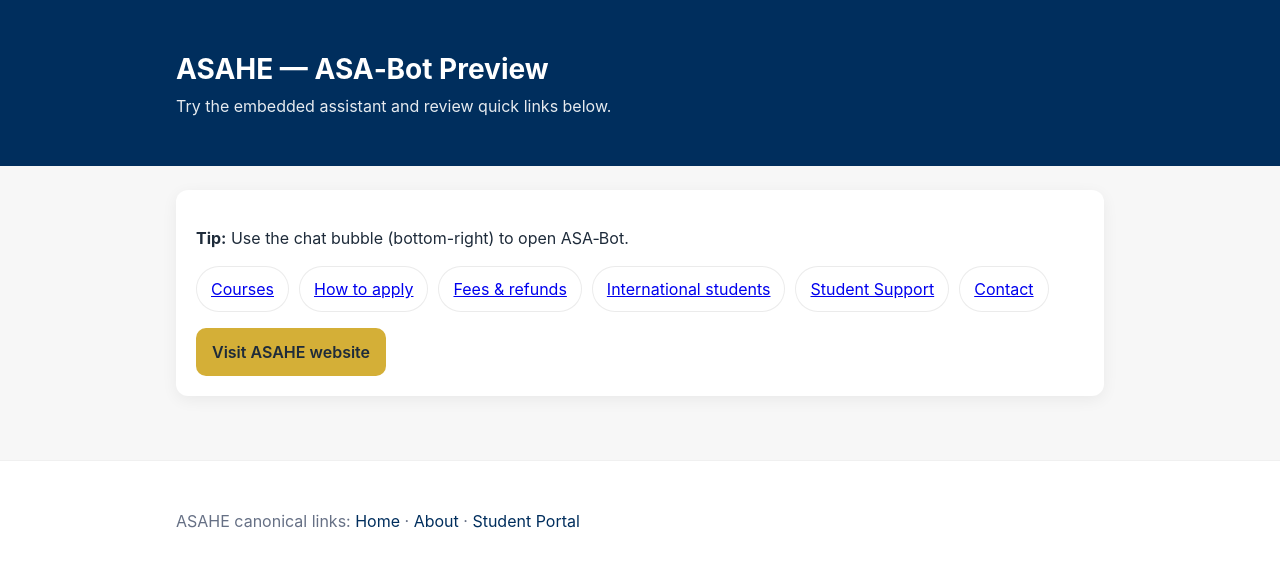
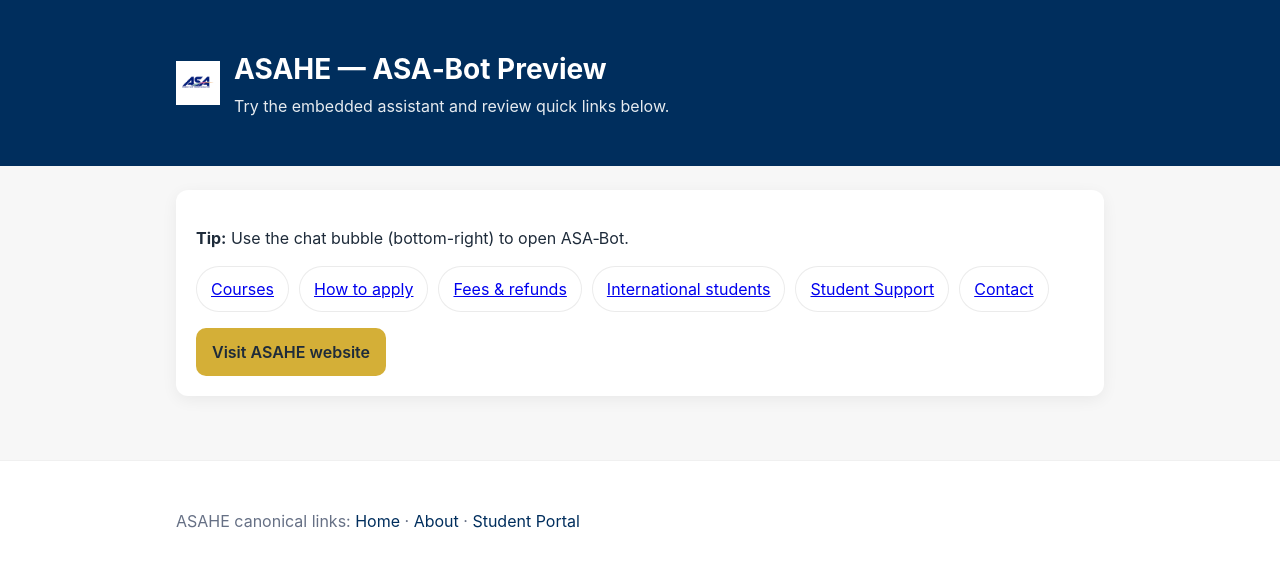
Before and after one commit to bardan8586/ASA-Chatbot, a plain HTML site: page index.html in a window 1280 px wide. Drawn offline with Linux system fonts and the light colour scheme; a script that the page names is missing.

Commit message:
Add ASAHE logo in header and favicon links (expects assets/asa-logo.png)

```diff
--- a/index.html
+++ b/index.html
@@ -5,6 +5,9 @@
     <meta name="viewport" content="width=device-width, initial-scale=1">
     <title>ASAHE | ASA-Bot Preview</title>
     <meta name="description" content="ASA-Bot — ASAHE’s virtual assistant for courses, admissions, fees and student support.">
+    <link rel="icon" type="image/png" href="assets/asa-logo.png" sizes="32x32">
+    <link rel="apple-touch-icon" href="assets/asa-logo.png">
+    <meta name="theme-color" content="#002E5D">
     <style>
       :root {
         --asa-navy: #002E5D;
@@ -25,6 +28,16 @@
         background: var(--asa-navy);
         color: #fff;
         padding: 24px 16px;
+      }
+      .brand {
+        display: flex;
+        align-items: center;
+        gap: 14px;
+      }
+      .brand img {
+        width: 44px;
+        height: 44px;
+        object-fit: contain;
       }
       .container {
         max-width: 960px;
@@ -85,8 +98,13 @@
   <body>
     <header>
       <div class="container">
-        <h1 class="title">ASAHE — ASA‑Bot Preview</h1>
-        <p class="subtitle">Try the embedded assistant and review quick links below.</p>
+        <div class="brand">
+          <img src="assets/asa-logo.png" alt="ASA Institute of Higher Education logo">
+          <div>
+            <h1 class="title">ASAHE — ASA‑Bot Preview</h1>
+            <p class="subtitle">Try the embedded assistant and review quick links below.</p>
+          </div>
+        </div>
       </div>
     </header>
 
```
Also changed, not shown: assets/asa-logo.png (added).
